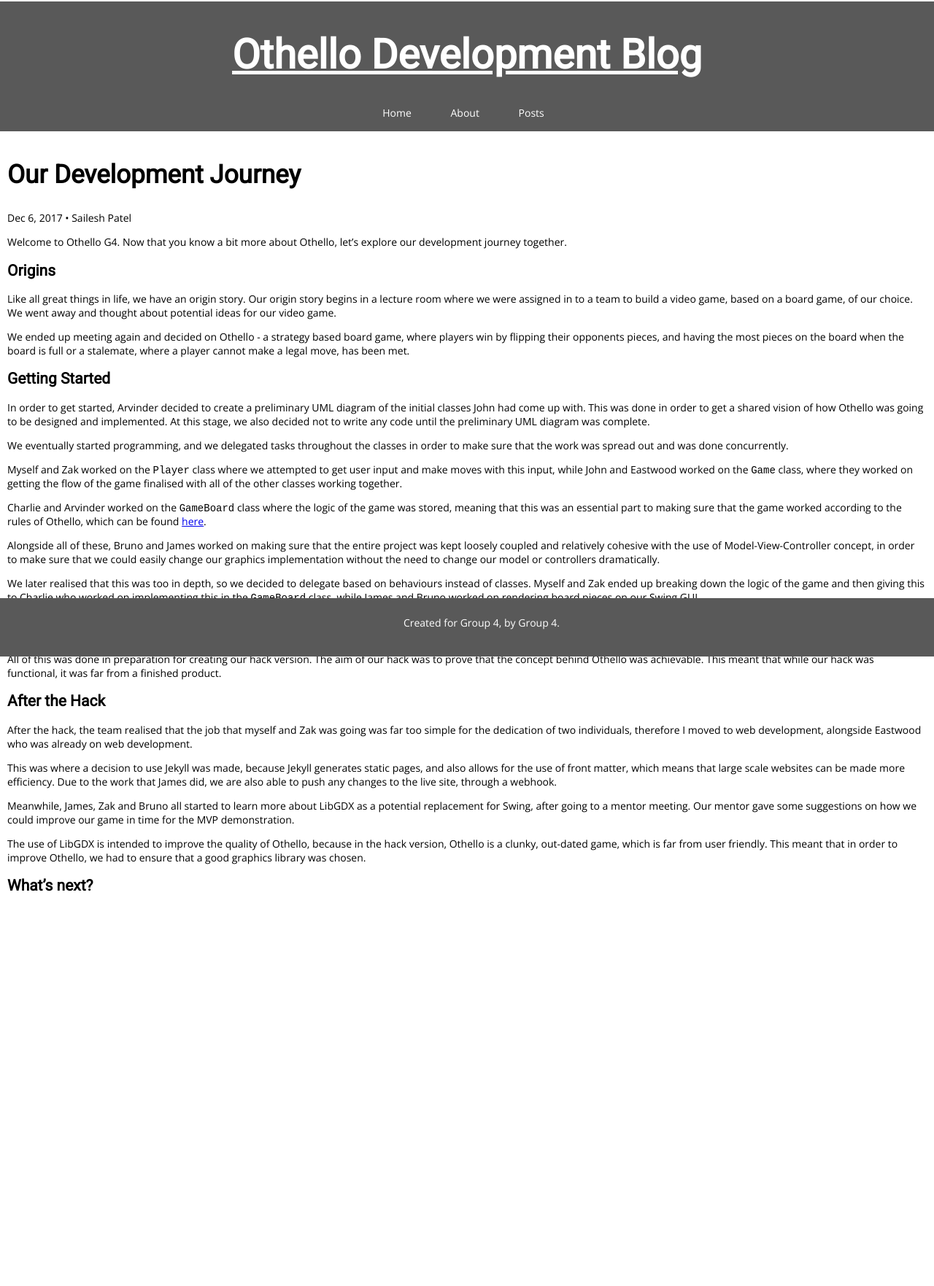
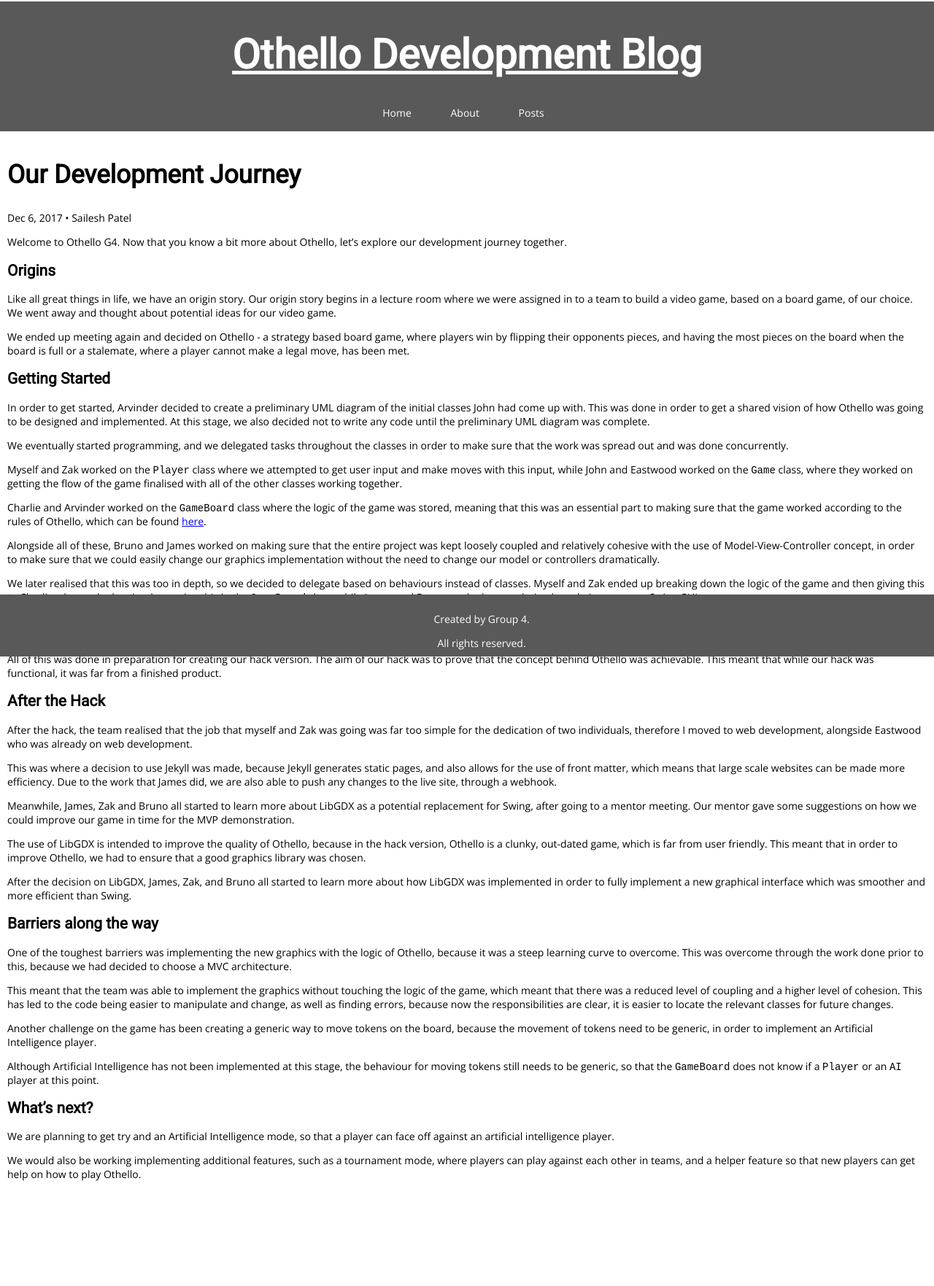
Before and after one commit to SaileshPatel/othello-website, a Jekyll site: the page built from _posts/2017-12-06-our-development-journey.markdown, in a window 1280 px wide. Shown: the whole page at 73% size. Built offline with Jekyll 4.4.1, drawn with Linux system fonts in a browser that asks for light colours; before the commit the page ends 1374 px from its top, so only the background shows below that.

Commit message:
created our development blog post

```diff
--- a/_includes/footer.html
+++ b/_includes/footer.html
@@ -2,7 +2,8 @@
     <nav>
       <ul>
         {% for link in site.footer_links %}<li><a href="{{ link.url }}">{{ link.text }}</a></li>{% endfor %}
-        Created for Group 4, by Group 4.
+        <p>Created by Group 4.</p>
+        <p>All rights reserved.</p>
       </ul>
     </nav>
 </div>
--- a/_posts/2017-12-06-our-development-journey.markdown
+++ b/_posts/2017-12-06-our-development-journey.markdown
@@ -27,7 +27,7 @@ Alongside all of these, Bruno and James worked on making sure that the entire pr
 
 We later realised that this was too in depth, so we decided to delegate based on behaviours instead of classes. Myself and Zak ended up breaking down the logic of the game and then giving this to Charlie who worked on implementing this in the `GameBoard` class, while James and Bruno worked on rendering board pieces on our Swing GUI.
 
-John and Vinny meanwhile worked on the design for the hack, which made sure that everybody understood how the hack version of Othello was meant to work and how the different components interacted with one another.
+John and Vinny meanwhile worked on the design for the hack, which made sure that everybody understood how the hack version of Othello was meant to work and how the different components interacted with one another. Through doing this, the project had an MVC (Model-View-Controller) architecture implemented from start so that
 
 All of this was done in preparation for creating our hack version. The aim of our hack was to prove that the concept behind Othello was achievable. This meant that while our hack was functional, it was far from a finished product.
 
@@ -40,4 +40,20 @@ Meanwhile, James, Zak and Bruno all started to learn more about LibGDX as a pote
 
 The use of LibGDX is intended to improve the quality of Othello, because in the hack version, Othello is a clunky, out-dated game, which is far from user friendly. This meant that in order to improve Othello, we had to ensure that a good graphics library was chosen.
 
+After the decision on LibGDX, James, Zak, and Bruno all started to learn more about how LibGDX was implemented in order to fully implement a new graphical interface which was smoother and more efficient than Swing.
+
+## Barriers along the way
+
+One of the toughest barriers was implementing the new graphics with the logic of Othello, because it was a steep learning curve to overcome. This was overcome through the work done prior to this, because we had decided to choose a MVC architecture.
+
+This meant that the team was able to implement the graphics without touching the logic of the game, which meant that there was a reduced level of coupling and a higher level of cohesion. This has led to the code being easier to manipulate and change, as well as finding errors, because now the responsibilities are clear, it is easier to locate the relevant classes for future changes.
+
+Another challenge on the game has been creating a generic way to move tokens on the board, because the movement of tokens need to be generic, in order to implement an Artificial Intelligence player.
+
+Although Artificial Intelligence has not been implemented at this stage, the behaviour for moving tokens still needs to be generic, so that the `GameBoard` does not know if a `Player` or an `AI` player at this point.
+
 ## What's next?
+
+We are planning to get try and an Artificial Intelligence mode, so that a player can face off against an artificial intelligence player.
+
+We would also be working implementing additional features, such as a tournament mode, where players can play against each other in teams, and a helper feature so that new players can get help on how to play Othello.
--- a/css/main.scss
+++ b/css/main.scss
@@ -72,7 +72,7 @@ header a {
   text-align: center;
   position: fixed;
   width: 100%;
-  height: 60px;
+  height: 65px;
 }
 
 .post-title {
```
